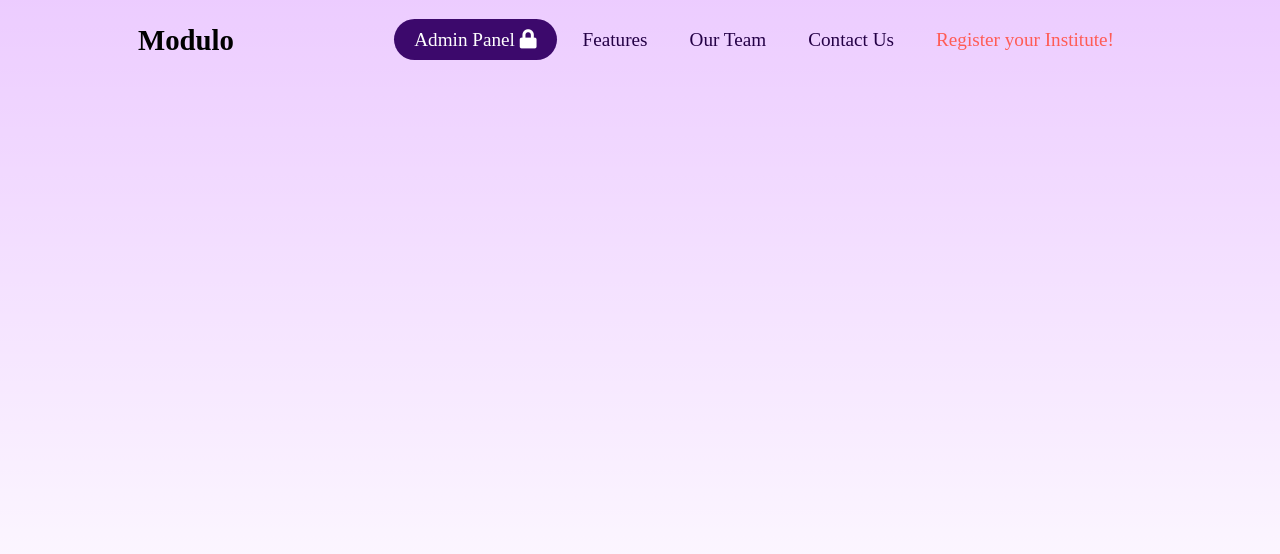
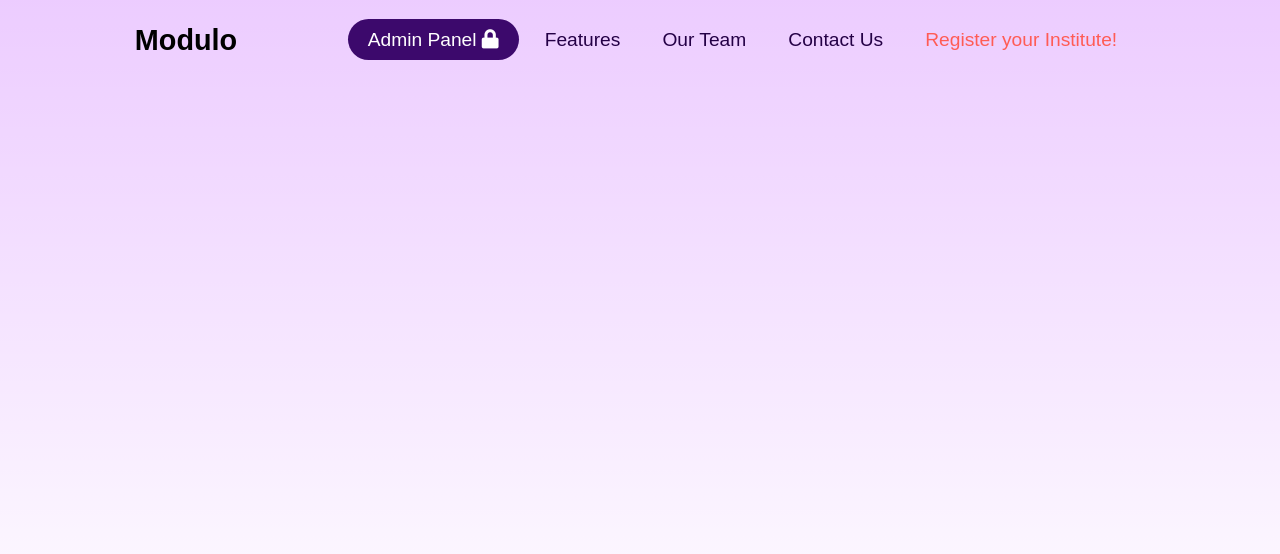
Before and after one commit to GayanKod/Modulo, a React (Create React App) app in the folder client/: page / in a window 1280 px wide. Shown: the top 554 px of the page. Built offline with nearby package versions, Linux system fonts and the light colour scheme.

Commit message:
Define common styles for website in index.css

```diff
--- a/client/src/index.scss
+++ b/client/src/index.scss
@@ -1,4 +1,9 @@
 *{
-    margin:0;
-    padding:0;
+	margin: 0;
+	padding: 0;
+	box-sizing: border-box;
 }
+
+html{
+	font-family: "Poppins", sans-serif;
+}
```
